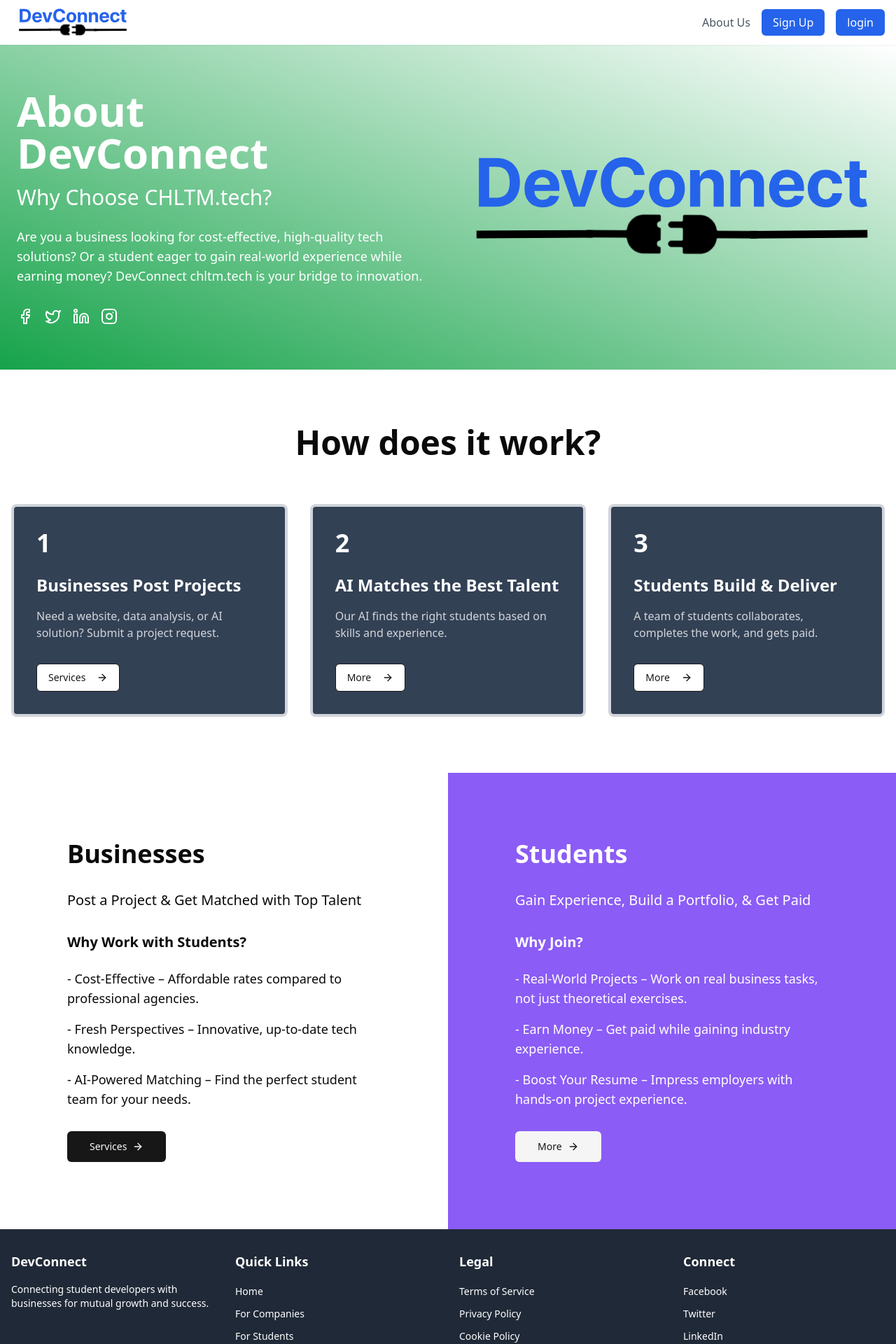
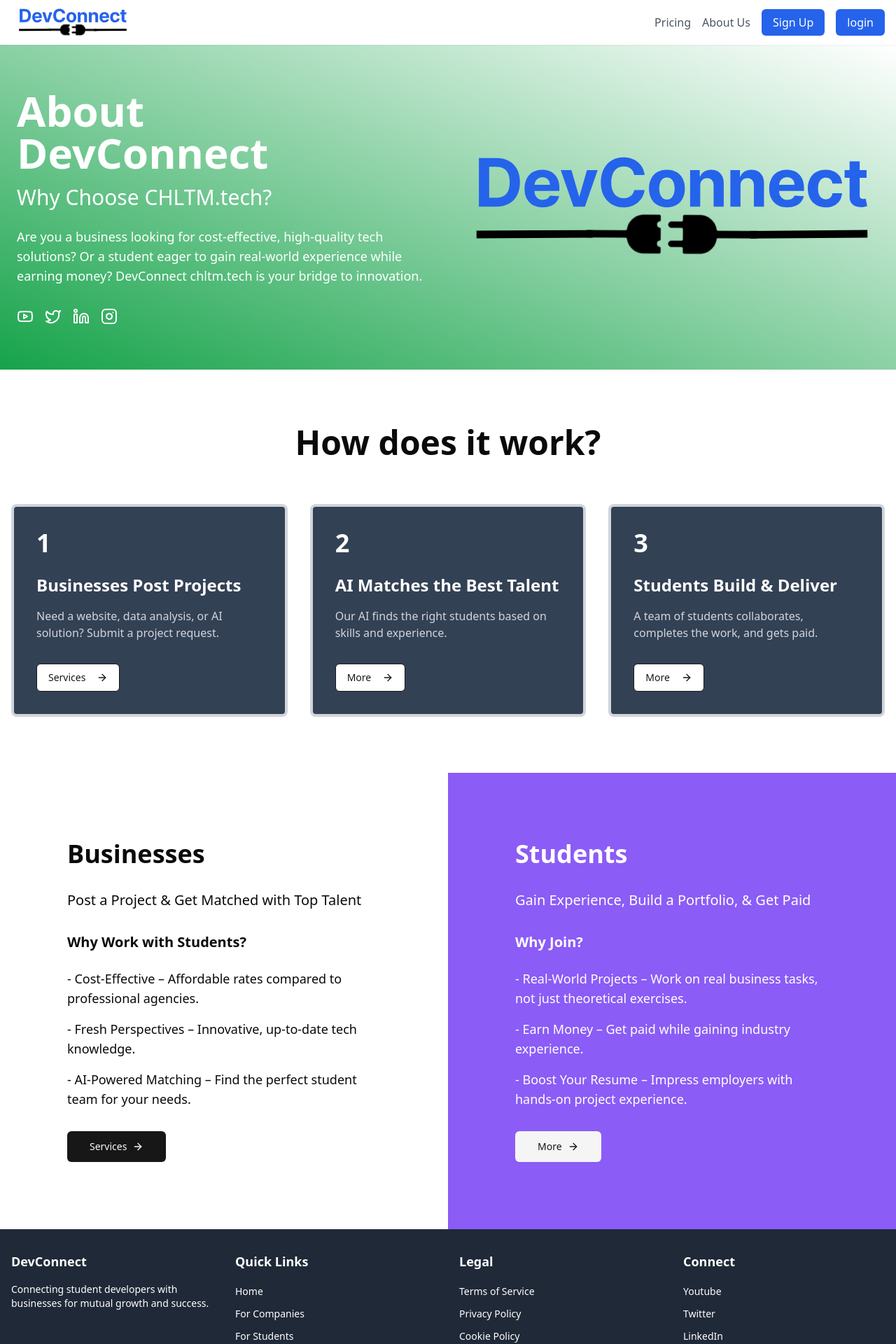
Before and after one commit to DevConnect-UK/devConnect, a React (Vite) app: page /about in a window 1280 px wide. Shown: the top 1920 px of the page at 70% size. Built offline with nearby package versions, Linux system fonts and the light colour scheme.

Commit message:
pricing page and social links

```diff
--- a/src/components/footer.tsx
+++ b/src/components/footer.tsx
@@ -58,8 +58,8 @@ export function Footer() {
                         <h3 className="text-lg font-semibold mb-4">Connect</h3>
                         <ul className="space-y-2">
                             <li>
-                                <Link to="#" className="text-sm hover:text-blue-400">
-                                    Facebook
+                                <Link to="https://www.youtube.com/@DevConnect-f5e" target="_blank" className="text-sm hover:text-blue-400">
+                                    Youtube
                                 </Link>
                             </li>
                             <li>
@@ -68,12 +68,12 @@ export function Footer() {
                                 </Link>
                             </li>
                             <li>
-                                <Link to="#" className="text-sm hover:text-blue-400">
+                                <Link to="https://www.linkedin.com/company/chltm-tech/" target="_blank" className="text-sm hover:text-blue-400">
                                     LinkedIn
                                 </Link>
                             </li>
                             <li>
-                                <Link to="#" className="text-sm hover:text-blue-400">
+                                <Link to="https://www.instagram.com/devconnectuk/" target="_blank" className="text-sm hover:text-blue-400">
                                     Instagram
                                 </Link>
                             </li>
--- a/src/components/navbar.tsx
+++ b/src/components/navbar.tsx
@@ -64,12 +64,9 @@ export function NavBar() {
                     <img src={DC_ICON} className="h-16" alt="DC Icon" />
                 </Link>
                 <div className="space-x-4">
-                    {/* <Link to="/#why-companies-should-care" className="text-gray-600 hover:text-blue-600">
-                        For Companies
+                    <Link to="/pricing" className="text-gray-600 hover:text-blue-600">
+                        Pricing
                     </Link>
-                    <Link to="/#why-students-should-care" className="text-gray-600 hover:text-blue-600">
-                        For Students
-                    </Link> */}
                     <Link to="/about" className="text-gray-600 hover:text-blue-600">
                         About Us
                     </Link>
--- a/src/routes/about.tsx
+++ b/src/routes/about.tsx
@@ -1,6 +1,6 @@
 import { Button } from "@/components/ui/button"
 import { Card, CardContent } from "@/components/ui/card"
-import { Facebook, Twitter, Linkedin, Instagram, ArrowRight } from "lucide-react"
+import { Twitter, Linkedin, Instagram, ArrowRight, Youtube } from "lucide-react"
 import { Link } from "react-router"
 import DC_ICON from "../assets/DC_Logo.svg";
 
@@ -43,16 +43,16 @@ export default function About() {
                             real-world experience while earning money? DevConnect chltm.tech is your bridge to innovation.
                         </p>
                         <div className="flex gap-4">
-                            <Link to="#" className="hover:text-primary">
-                                <Facebook className="h-6 w-6" />
+                            <Link to="https://www.youtube.com/@DevConnect-f5e" target="_blank" className="hover:text-primary">
+                                <Youtube className="h-6 w-6" />
                             </Link>
-                            <Link to="#" className="hover:text-primary">
+                            <Link to="https://x.com/chltmtechboot" target="_blank" className="hover:text-primary">
                                 <Twitter className="h-6 w-6" />
                             </Link>
-                            <Link to="#" className="hover:text-primary">
+                            <Link to="https://www.linkedin.com/company/chltm-tech/" target="_blank" className="hover:text-primary">
                                 <Linkedin className="h-6 w-6" />
                             </Link>
-                            <Link to="#" className="hover:text-primary">
+                            <Link to="https://www.instagram.com/devconnectuk/" target="_blank" className="hover:text-primary">
                                 <Instagram className="h-6 w-6" />
                             </Link>
                         </div>
```
